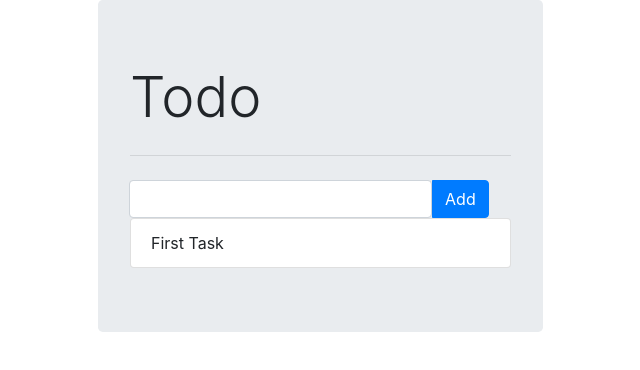
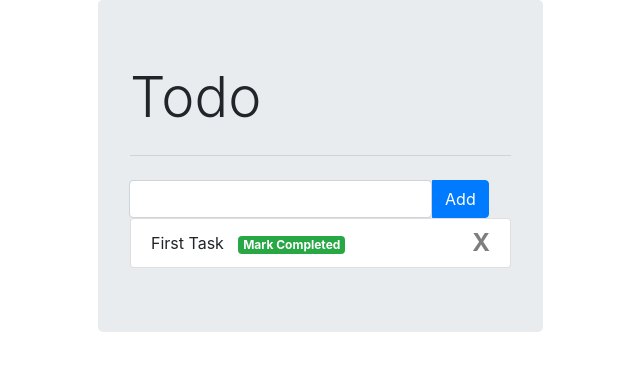
Before and after one commit to mave108/todo, a React (Create React App) app: page / in a window 1280 px wide. Shown: the top 370 px of the page, without its empty margins (272-912 px from the left). Built offline with nearby package versions, Linux system fonts and the light colour scheme.

Commit message:
list tascomponent

```diff
--- a/src/Components/Task/Listing/Tasklisting.js
+++ b/src/Components/Task/Listing/Tasklisting.js
@@ -2,9 +2,32 @@ import React from 'react';
 
 const Tasklisting = (props) =>{
 
+    const doneCmoponent = (id)=>{
+       return (
+
+              <span class="badge badge-success"
+                    style={{cursor:"pointer",marginLeft:"10px"}}
+                    onClick={()=>props.doneHandler(id)}>
+                Mark Completed</span>
+
+       )
+    }
+
     return (
         <ul className="list-group">
-            {props.tasks.map( task => <li className="list-group-item">{task.title}</li>  )}
+            {props.tasks.map( (task) =>{
+                return (
+                    <li style={task.done?{textDecoration:"line-through"}:null}
+                        key={task.id}
+                        className="list-group-item"
+                        >
+                        <span style={{wordBreak:"break-all"}}>{task.title}</span>
+                        <span onClick={()=>props.deleteHandler(task.id)}
+                              className="float-right close">X</span>{' '}
+                              {!task.done && doneCmoponent(task.id)}
+                    </li>
+                )
+            })}
         </ul>
     );
 }
```
